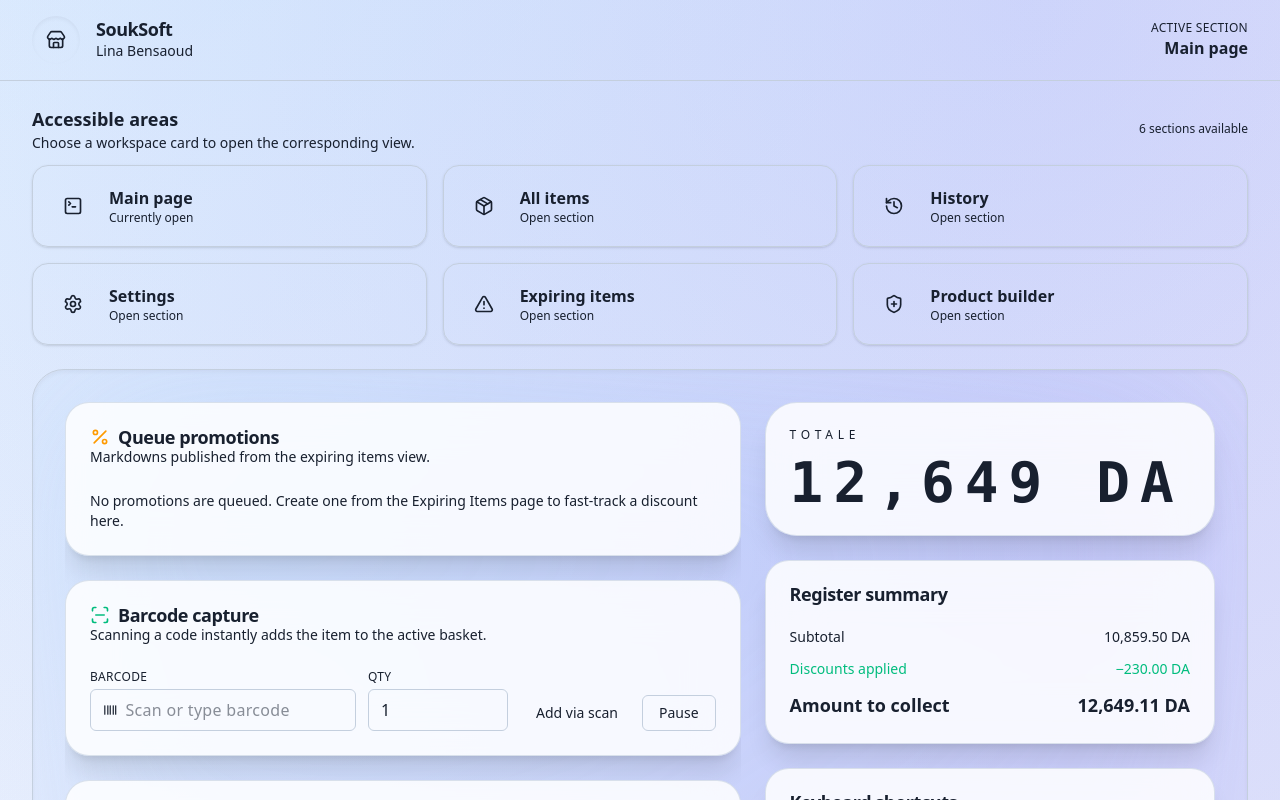
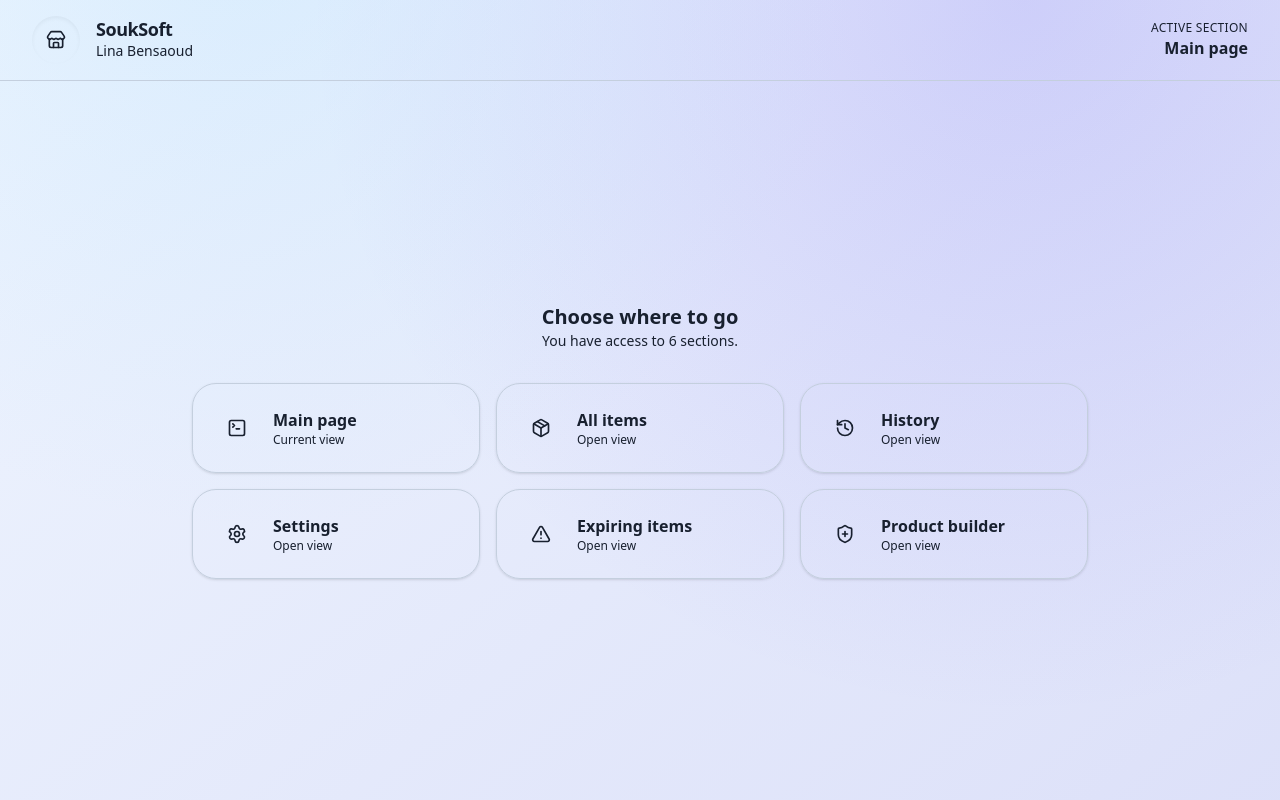
Before and after one commit to faroukchebaiki/SoukSoft, a React (Vite) app: page / in a window 1280 px wide. Shown: the top 800 px of the page. Built offline with nearby package versions, Linux system fonts and the light colour scheme.

Commit message:
feat: simplify post-login navigation

```diff
--- a/src/App.tsx
+++ b/src/App.tsx
@@ -81,6 +81,7 @@ export default function App() {
 
   const [accounts, setAccounts] = useState<AccountProfile[]>(initialAccountsRef.current);
   const [activeSection, setActiveSection] = useState<Section>(DEFAULT_SECTION);
+  const [showSectionGrid, setShowSectionGrid] = useState(true);
   const [activeUserId, setActiveUserId] = useState<string | null>(() =>
     resolveStoredUserId(initialAccountsRef.current ?? userProfiles),
   );
@@ -151,6 +152,7 @@ export default function App() {
     setActiveUserId(null);
     setAuthMode("login");
     setAuthError(null);
+    setShowSectionGrid(true);
   };
 
   const handleLogin = ({ username, password }: LoginPayload) => {
@@ -164,6 +166,7 @@ export default function App() {
     }
     setActiveUserId(account.id);
     setAuthError(null);
+    setShowSectionGrid(true);
   };
 
   const handleRegister = ({
@@ -201,6 +204,7 @@ export default function App() {
     setAccounts((prev) => [...prev, newAccount]);
     setActiveUserId(newAccount.id);
     setAuthError(null);
+    setShowSectionGrid(true);
   };
 
   useEffect(() => {
@@ -374,36 +378,46 @@ const sectionCards = navigation.filter(({ label }) => allowedSections.includes(l
             ) : null}
           </div>
         </div>
+        <div className="flex items-center gap-3">
+          {!showSectionGrid ? (
+            <Button
+              variant="outline"
+              size="sm"
+              className="rounded-full"
+              onClick={() => setShowSectionGrid(true)}
+            >
+              All sections
+            </Button>
+          ) : null}
           <div className="text-right">
             <p className="text-xs uppercase tracking-wide text-muted-foreground">Active section</p>
             <p className="text-base font-semibold">{activeSection}</p>
           </div>
+        </div>
       </header>
 
-      <main className="flex flex-1 flex-col gap-6 overflow-hidden px-8 py-6">
-        <section className="space-y-3">
-          <div className="flex items-center justify-between">
-            <div>
-              <h2 className="text-lg font-semibold">Accessible areas</h2>
+      <main className="flex flex-1 flex-col overflow-hidden px-8 py-6">
+        {showSectionGrid ? (
+          <div className="flex flex-1 flex-col items-center justify-center gap-8">
+            <div className="text-center">
+              <h2 className="text-xl font-semibold">Choose where to go</h2>
               <p className="text-sm text-muted-foreground">
-                Choose a workspace card to open the corresponding view.
+                You have access to {allowedSections.length} section
+                {allowedSections.length === 1 ? "" : "s"}.
               </p>
             </div>
-            <p className="text-xs text-muted-foreground">
-              {allowedSections.length} section{allowedSections.length === 1 ? "" : "s"} available
-            </p>
-          </div>
-          <div className="grid gap-4 md:grid-cols-2 lg:grid-cols-3">
-            {sectionCards.map(({ label, icon: Icon }) => {
-              const isActive = label === activeSection;
-              return (
+            <div className="grid w-full max-w-4xl gap-4 md:grid-cols-2 lg:grid-cols-3">
+              {sectionCards.map(({ label, icon: Icon }) => (
                 <button
                   key={label}
                   type="button"
-                  onClick={() => setActiveSection(label)}
+                  onClick={() => {
+                    setActiveSection(label);
+                    setShowSectionGrid(false);
+                  }}
                   className={cn(
-                    "flex items-center gap-3 rounded-2xl border px-4 py-4 text-left shadow-sm transition hover:border-primary/60 hover:shadow-md",
-                    isActive ? "border-primary/70 bg-primary/10" : "border-border/60 bg-card/50",
+                    "flex items-center gap-3 rounded-3xl border border-border/60 bg-card/70 px-5 py-5 text-left shadow-sm transition hover:-translate-y-0.5 hover:border-primary/60 hover:shadow-md",
+                    label === activeSection ? "border-primary/70 bg-primary/10" : "",
                   )}
                 >
                   <div className="flex h-12 w-12 items-center justify-center rounded-2xl bg-primary/10 text-primary">
@@ -412,17 +426,18 @@ const sectionCards = navigation.filter(({ label }) => allowedSections.includes(l
                   <div>
                     <p className="text-base font-semibold">{label}</p>
                     <p className="text-xs text-muted-foreground">
-                      {isActive ? "Currently open" : "Open section"}
+                      {label === activeSection ? "Current view" : "Open view"}
                     </p>
                   </div>
                 </button>
-              );
-            })}
+              ))}
             </div>
-        </section>
+          </div>
+        ) : (
           <div className="flex-1 overflow-hidden rounded-[2rem] border border-border/50 bg-background shadow-inner">
             <div className="h-full overflow-auto rounded-[2rem]">{renderSection()}</div>
           </div>
+        )}
       </main>
     </div>
   );
```
Lines whose indentation alone changed are shown as unchanged.
